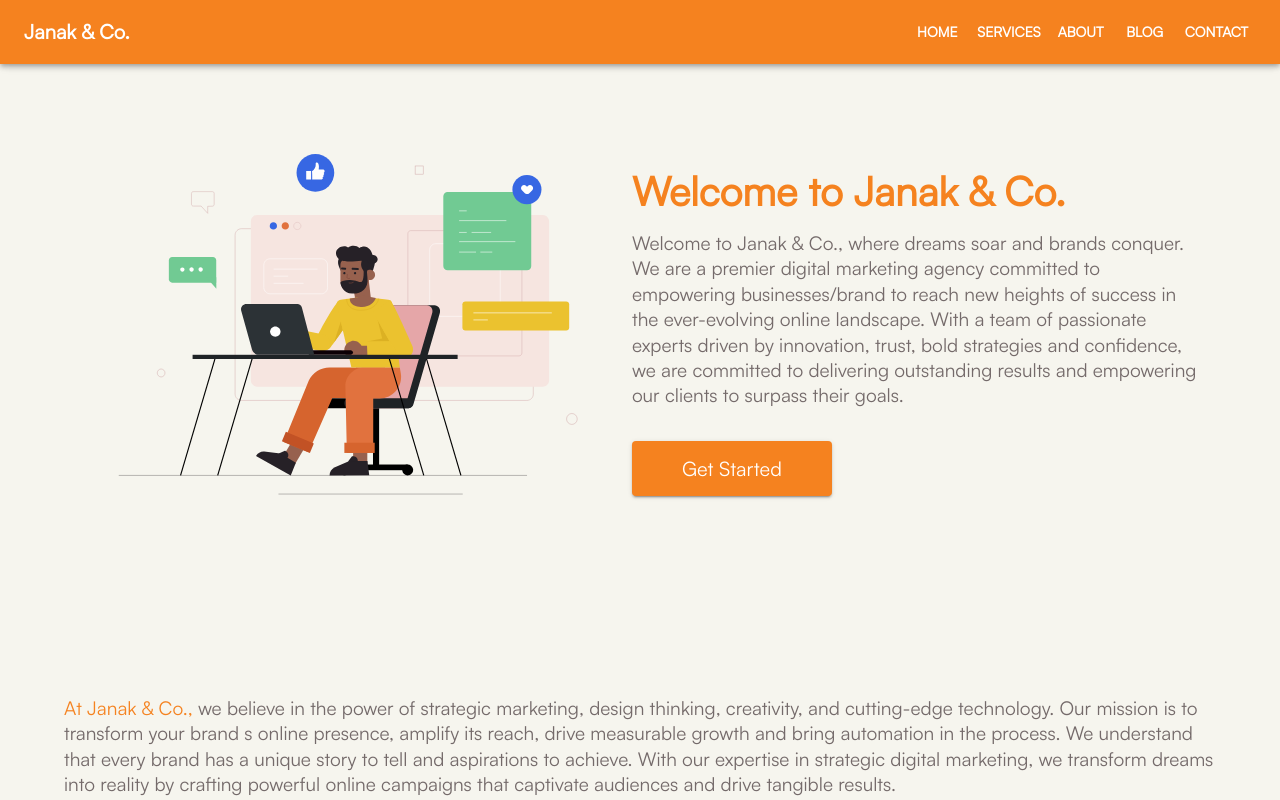
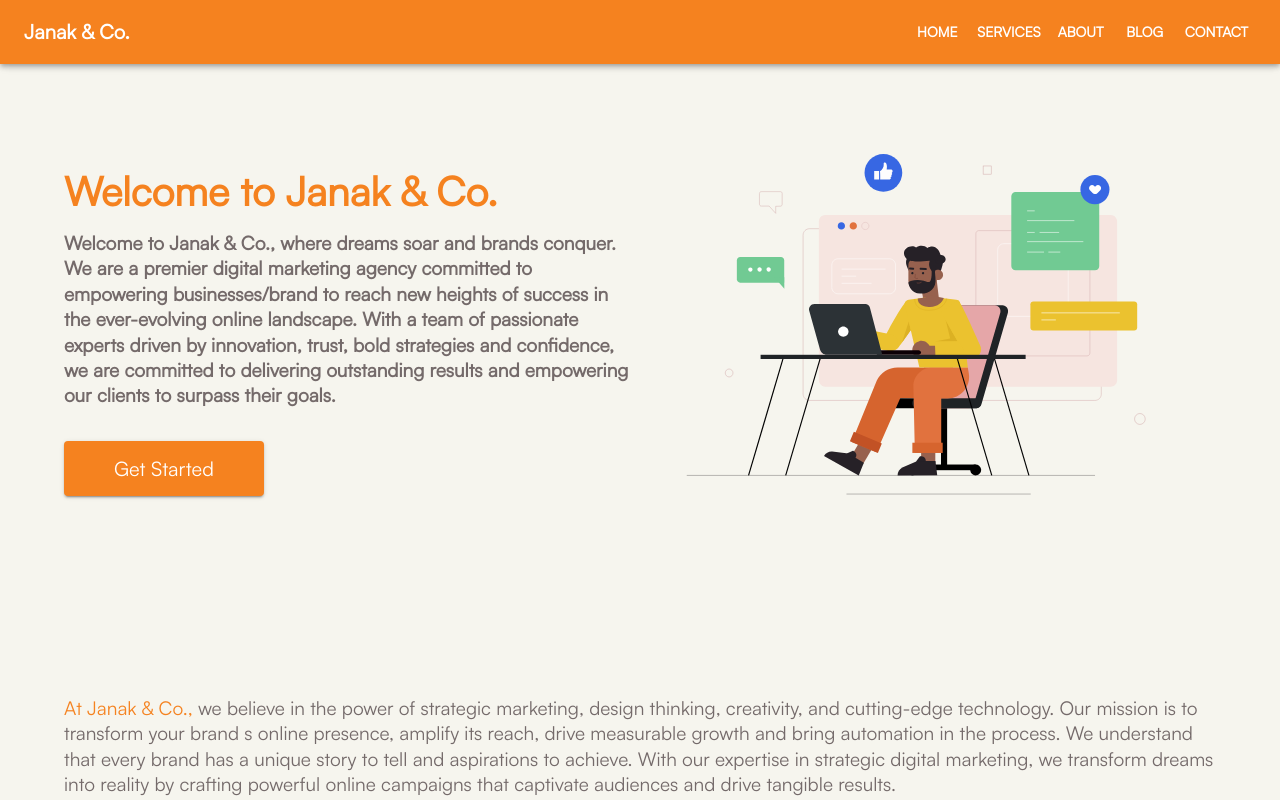
Before and after one commit to SACHINQEEP/janak_co, a React (Create React App) app: page /about-us in a window 1280 px wide. Shown: the top 800 px of the page. Built offline with nearby package versions, Linux system fonts and the light colour scheme.

Commit message:
Some Logic changes in UI

```diff
--- a/src/features/AboutUs/aboutUs.component.tsx
+++ b/src/features/AboutUs/aboutUs.component.tsx
@@ -13,13 +13,12 @@ interface Data {
 
 export const AboutUsPageComponent = ({ contentName, order }: Data) => {
 
-    const imageItemOrder = order ? { xs: 1, sm: 2 } : { xs: 2, sm: 1 };
-    const ItemOrder = order ? { xs: 2, sm: 1 } : { xs: 1, sm: 2 };
-
+    const imageItemOrder = order ? { xs: 1, sm: 2, md: 2, lg: 2, xl: 2 } : { xs: 1, sm: 1, md: 1, lg: 1, xl: 1 };
+    const ItemOrder = order ? { xs: 2, sm: 1, md: 1, lg: 1, xl: 1 } : { xs: 2, sm: 2, md: 2, lg: 2, xl: 2 };
 
     return (
         <Grid component='section' container sx={{ pr: { md: 2 }, minHeight: { xs: '90dvh', md: '85dvh', lg: '85dvh', xl: '10dvh' }, }}>
-            <Grid item xs={12} sm={6} lg={6} md={6} sx={{ mt: { xs: 5 }, order: { xs: ItemOrder, md: imageItemOrder } }}>
+            <Grid item xs={12} sm={6} lg={6} md={6} sx={{ mt: { xs: 5 }, order: imageItemOrder }}>
                 <motion.div
                     initial={{ opacity: 0, x: -50 }} // Initial animation values
                     animate={{ opacity: 1, x: 0 }} // Animation values to transition to
@@ -28,7 +27,7 @@ export const AboutUsPageComponent = ({ contentName, order }: Data) => {
                     <img src={order === false ? aboutUsPage : aboutUsContent} alt="aboutUs" />
                 </motion.div>
             </Grid>
-            <Grid item xs={12} sm={6} lg={6} md={6} sx={{ display: 'flex', justifyContent: 'center', alignItems: 'center', order: { xs: imageItemOrder, md: ItemOrder } }}>
+            <Grid item xs={12} sm={6} lg={6} md={6} sx={{ display: 'flex', justifyContent: 'center', alignItems: 'center', order: ItemOrder }}>
                 <motion.div
                     initial={{ opacity: 0, x: 50 }} // Initial animation values
                     animate={{ opacity: 1, x: 0 }} // Animation values to transition to
@@ -39,7 +38,7 @@ export const AboutUsPageComponent = ({ contentName, order }: Data) => {
                     }}>
                         {contentName}
                     </Typography>
-                    <Typography variant="h5" my={2} color="#746a6a" sx={{ fontSize: { xs: 16, md: 19 }, fontWeight: 400 }}>
+                    <Typography variant="h5" my={2} color="#746a6a" sx={{ fontSize: { xs: 16, md: 19 }, fontWeight: 600 }}>
                         Welcome to Janak & Co., where dreams soar and brands conquer. We are a premier digital marketing agency committed to empowering businesses/brand to reach new heights of success in the ever-evolving online landscape. With a team of passionate experts driven by innovation, trust, bold strategies and confidence, we are committed to delivering outstanding results and empowering our clients to surpass their goals.
                     </Typography>
                     {order === false
```
